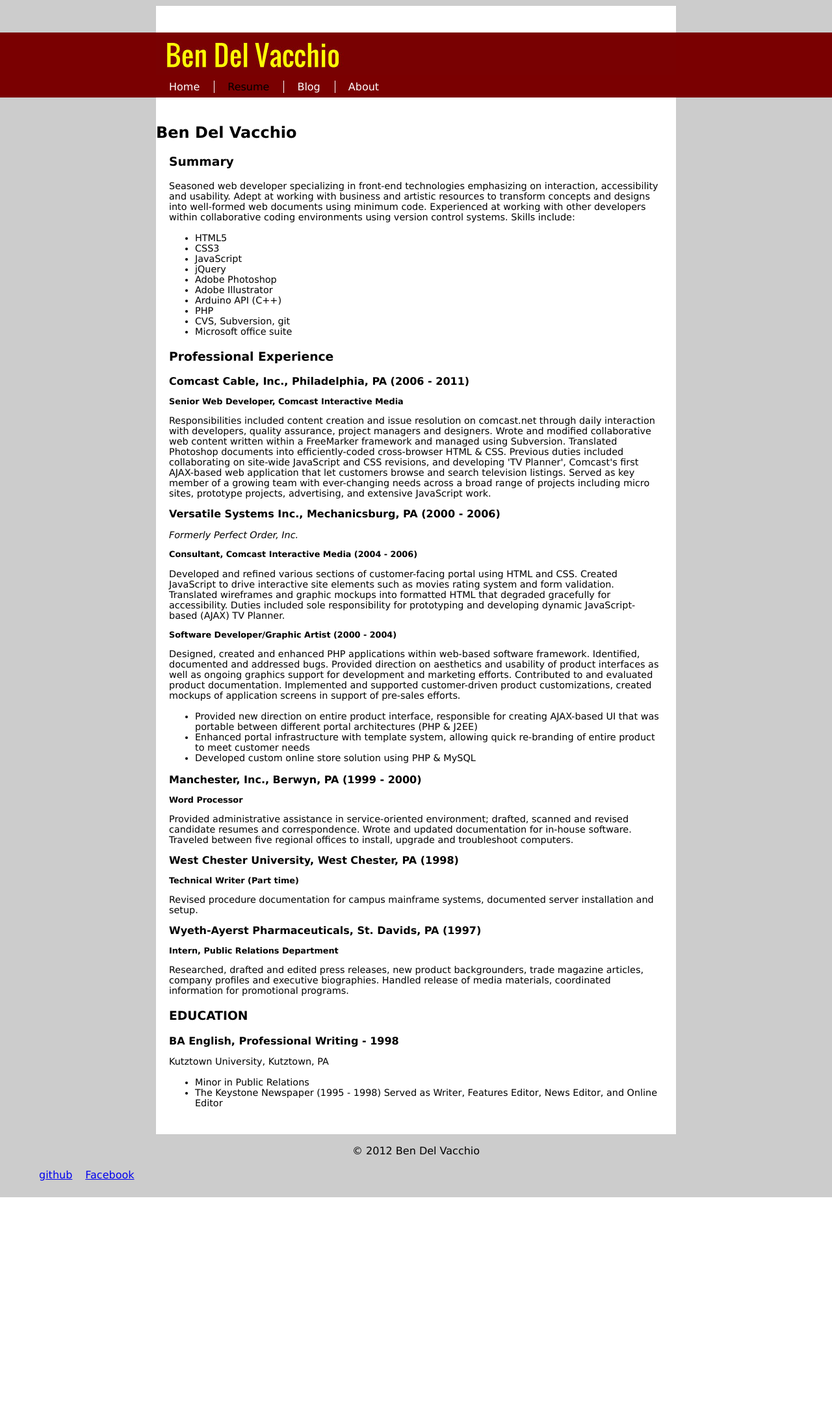
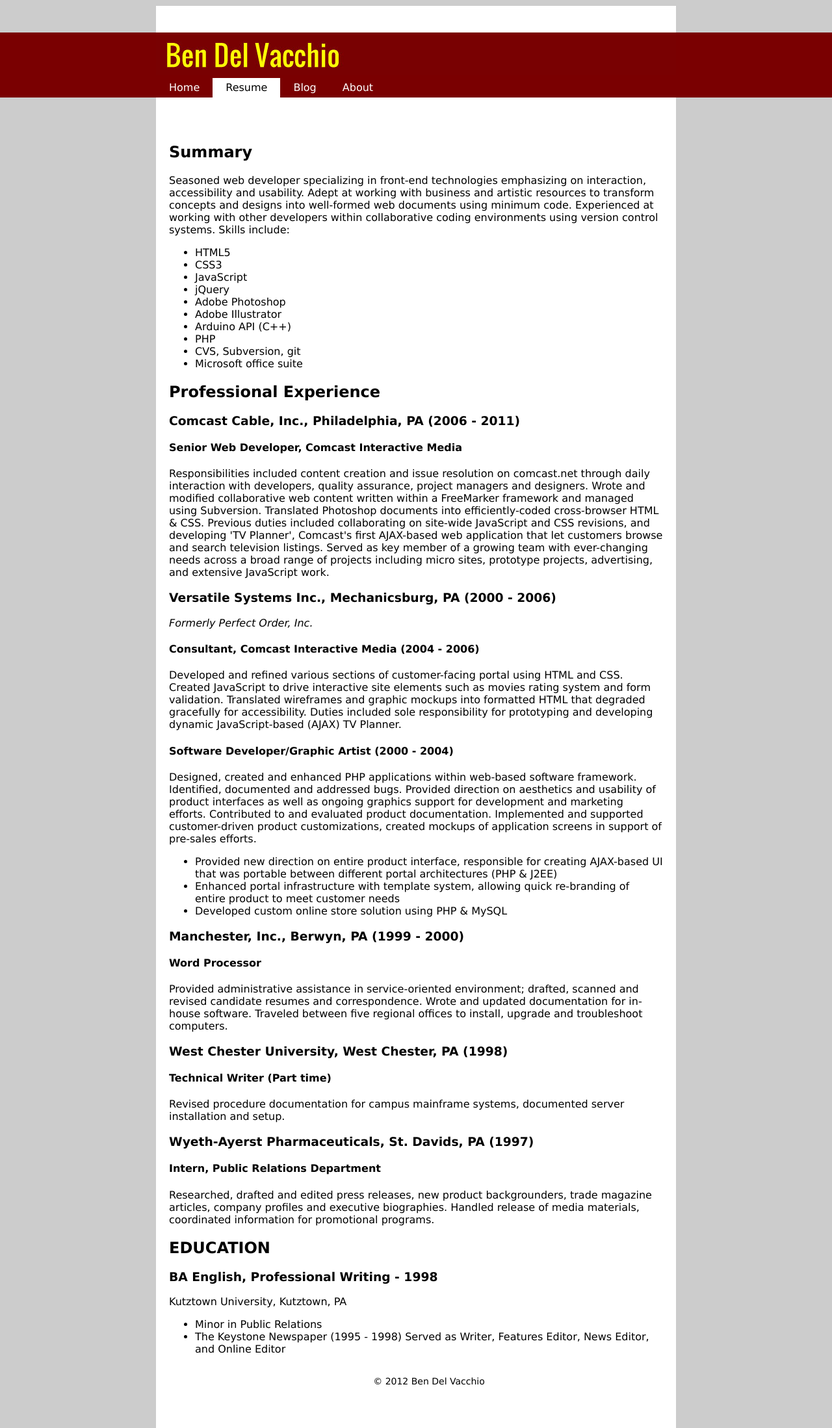
Before and after one commit to Delvach/ben-delvacchio, a PHP site: page /resume.php in a window 1280 px wide. Shown: the whole page at 65% size. Before the commit the page ends 1842 px from the top, so only its background shows below. Run offline with PHP 8.4, Linux system fonts and the light colour scheme.

Commit message:
Updating use of semantic structure throughout, minor .css tweaks

```diff
--- /dev/null
+++ b/css/basic1.css
@@ -0,0 +1,189 @@
+/**
+ *  GLOBAL STYLES
+ */
+
+
+html {
+    /*font-size: 62.5%;*/
+}
+
+body {
+    background-color: rgb(204,204,204);
+
+    font-family: Verdana, Arial, Helvetica;
+    margin: 0px;
+
+    padding: 0px;
+}
+
+
+/**
+ *  HEADER
+ */
+
+header {
+    background: url(/images/basic1/body-background.jpg) repeat-x top center;
+    /*background: url(/images/header_bg.jpg) no-repeat center 0;*/
+    height: 180px;
+    margin: 0 0;
+    position: relative;
+}
+
+header h1 {
+    background: url(/images/basic1/header-background.jpg) repeat-x top center;
+    height: 150px;
+    margin: 0 auto;
+    padding: 0;
+    text-indent: -9999px;
+    top: 0px;
+    width: 800px;
+
+}
+
+
+/**
+ *  NAVIGATION
+ */
+
+nav {
+    background: url(/images/basic1/nav-background.jpg) repeat-x;
+    bottom: 0px;
+    height: 60px;
+    margin: -30px auto 0 auto;
+    padding: 0;
+    position: relative;
+    width: 800px;
+}
+
+nav ul {
+    height: 30px;
+    margin: 0;
+    padding: 0px;
+}
+
+nav li {
+    float: left;
+    height: 30px;
+    margin: 0;
+    padding: 5px 20px 0 20px;
+    list-style: none;
+}
+
+nav li.active {
+    background-color: white;
+}
+
+/* All except first li
+nav li + li {
+    border-left: 1px solid white;
+    padding-left: 20px;
+} */
+
+nav li a {
+    color: white;
+    text-decoration: none;
+}
+
+
+
+/**
+ *  Default styles
+ */
+h2 {
+    margin-left: 20px;
+}
+
+article h2 {
+    margin-left: 0px;
+}
+
+
+
+
+/**
+ *  MAIN CONTENT AREA
+ */
+
+section {
+    background-color: white;
+    margin: 0 auto;
+    padding: 20px 0;
+    width: 800px;
+}
+
+
+.page-home section {
+    height: 400px;
+}
+
+.page-blog section {
+
+}
+
+
+section article {
+    margin: 20px;
+}
+
+
+
+/**
+ *  RESUME
+
+
+body.page-resume section h2 {
+    font-size: 100%;
+}
+
+body.page-resume section h3 {
+    font-size: 80%;
+}
+
+body.page-resume section p, body.page-resume section li {
+    font-size: 90%;
+}
+ */
+
+/**
+ *  BLOG
+ */
+
+body.page-blog {
+
+}
+
+body.page-blog article {
+
+}
+
+
+
+/**
+ *  FOOTER
+ */
+footer {
+    background-color: white;
+    height: 80px;
+    margin: -10px auto 0 auto;
+    padding: 0;
+    text-align: center;
+    width: 800px;
+}
+
+footer ul {
+    height: 60px;
+    margin: 0 auto;
+    position: relative;
+    width: 400px;
+}
+
+footer li {
+    float: center;
+    font-size: 14px;
+    list-style: none;
+    margin: 2px 0px 0px 0px;
+}
+
+li.copyright {
+    clear: both;
+}
--- a/js/default.js
+++ b/js/default.js
@@ -26,6 +26,7 @@
     for(var i=0;i<data.nav.navigation.section.length;i++) {
         li = document.createElement('li');
         if(data.nav.navigation.section[i].id == data.page.id) {
+            li.className = 'active';
             li.innerHTML = data.nav.navigation.section[i].title;
         } else {
             anchor = document.createElement('a');
--- a/lib/footer.inc
+++ b/lib/footer.inc
@@ -1,10 +1,10 @@
 
 
 <footer>
-    <p>&copy; 2012 Ben Del Vacchio</p>
     <ul>
-		<li><a href="https://github.com/Delvach/ben-delvacchio">github</a></li>
-		<li><a href="http://facebook.com/delvach">Facebook</a></li>
+		<!--<li><a href="https://github.com/Delvach/ben-delvacchio">github</a></li>
+		<li><a href="http://facebook.com/delvach">Facebook</a></li>-->
+		<li class="copyright">&copy; 2012 Ben Del Vacchio</li>
 	</ul>
 </footer>
 
--- a/lib/header.inc
+++ b/lib/header.inc
@@ -2,6 +2,11 @@
 if(!isset($PAGE_ID)) {
     $PAGE_ID = 'home';
 }
+
+if(!isset($TEMPLATE_ID)) {
+    $TEMPLATE_ID = 'basic1';
+}
+
 
 
 ?>
@@ -10,7 +15,8 @@
     <head>
     <title>Ben Del Vacchio</title>
 
-    <link rel="stylesheet" href="/css/default.css" type="text/css" />
+    <? /* <link rel="stylesheet" href="/css/default.css" type="text/css" /> */ ?>
+    <link rel="stylesheet" href="/css/<? echo $TEMPLATE_ID; ?>.css" type="text/css" />
 
     <!--<script src="http://ajax.googleapis.com/ajax/libs/jquery/1.5/jquery.min.js"></script>-->
 
--- a/resume.php
+++ b/resume.php
@@ -6,11 +6,9 @@
 
 <section>
 
-    <h1>Ben Del Vacchio</h1>
-
     <article>
 
-        <h1>Summary</h1>
+        <h2>Summary</h2>
 
         <p>
         Seasoned web developer specializing in front-end technologies emphasizing on interaction,
@@ -37,11 +35,11 @@
 
     <article>
 
-        <h1>Professional Experience</h1>
+        <h2>Professional Experience</h2>
 
-        <h2>Comcast Cable, Inc., Philadelphia, PA (2006 - 2011)</h2>
+        <h3>Comcast Cable, Inc., Philadelphia, PA (2006 - 2011)</h3>
 
-        <h3>Senior Web Developer, Comcast Interactive Media</h3>
+        <h4>Senior Web Developer, Comcast Interactive Media</h4>
 
         <p>
         Responsibilities included content creation and issue resolution on comcast.net through daily
@@ -54,11 +52,11 @@
         broad range of projects including micro sites, prototype projects, advertising, and extensive JavaScript work.
         </p>
 
-        <h2>Versatile Systems Inc., Mechanicsburg, PA (2000 - 2006)</h2>
+        <h3>Versatile Systems Inc., Mechanicsburg, PA (2000 - 2006)</h3>
 
         <p><em>Formerly Perfect Order, Inc.</em></p>
 
-        <h3>Consultant, Comcast Interactive Media (2004 - 2006)</h3>
+        <h4>Consultant, Comcast Interactive Media (2004 - 2006)</h4>
 
         <p>
         Developed and refined various sections of customer-facing portal using HTML and CSS.
@@ -67,7 +65,7 @@
         Duties included sole responsibility for prototyping and developing dynamic JavaScript-based (AJAX) TV Planner.
         </p>
 
-        <h3>Software Developer/Graphic Artist (2000 - 2004)</h3>
+        <h4>Software Developer/Graphic Artist (2000 - 2004)</h4>
 
         <p>
         Designed, created and enhanced PHP applications within web-based software framework.
@@ -86,9 +84,9 @@
             <li>Developed custom online store solution using PHP &amp; MySQL</li>
         </ul>
 
-        <h2>Manchester, Inc., Berwyn, PA  (1999 - 2000)</h2>
+        <h3>Manchester, Inc., Berwyn, PA  (1999 - 2000)</h3>
 
-        <h3>Word Processor</h3>
+        <h4>Word Processor</h4>
 
         <p>
         Provided administrative assistance in service-oriented environment; drafted, scanned and revised
@@ -96,16 +94,16 @@
         Traveled between five regional offices to install, upgrade and troubleshoot computers.
         </p>
 
-        <h2>West Chester University, West Chester, PA  (1998)</h2>
+        <h3>West Chester University, West Chester, PA  (1998)</h3>
 
-        <h3>Technical Writer (Part time)</h3>
+        <h4>Technical Writer (Part time)</h4>
 
         <p>Revised procedure documentation for campus mainframe systems, documented server installation and setup.</p>
 
 
-        <h2>Wyeth-Ayerst Pharmaceuticals, St. Davids, PA (1997)</h2>
+        <h3>Wyeth-Ayerst Pharmaceuticals, St. Davids, PA (1997)</h3>
 
-        <h3>Intern, Public Relations Department</h3>
+        <h4>Intern, Public Relations Department</h4>
 
         <p>
         Researched, drafted and edited press releases, new product backgrounders, trade magazine articles,
@@ -120,9 +118,9 @@
 
     <article>
 
-        <h1>EDUCATION</h1>
+        <h2>EDUCATION</h2>
 
-        <h2>BA English, Professional Writing - 1998</h2>
+        <h3>BA English, Professional Writing - 1998</h3>
         <p>Kutztown University, Kutztown, PA</p>
 
         <ul>
```
Also changed, not shown: about.php (+4 -3 lines), blog.php (+7 -2 lines), index.php (+4 -5 lines).
